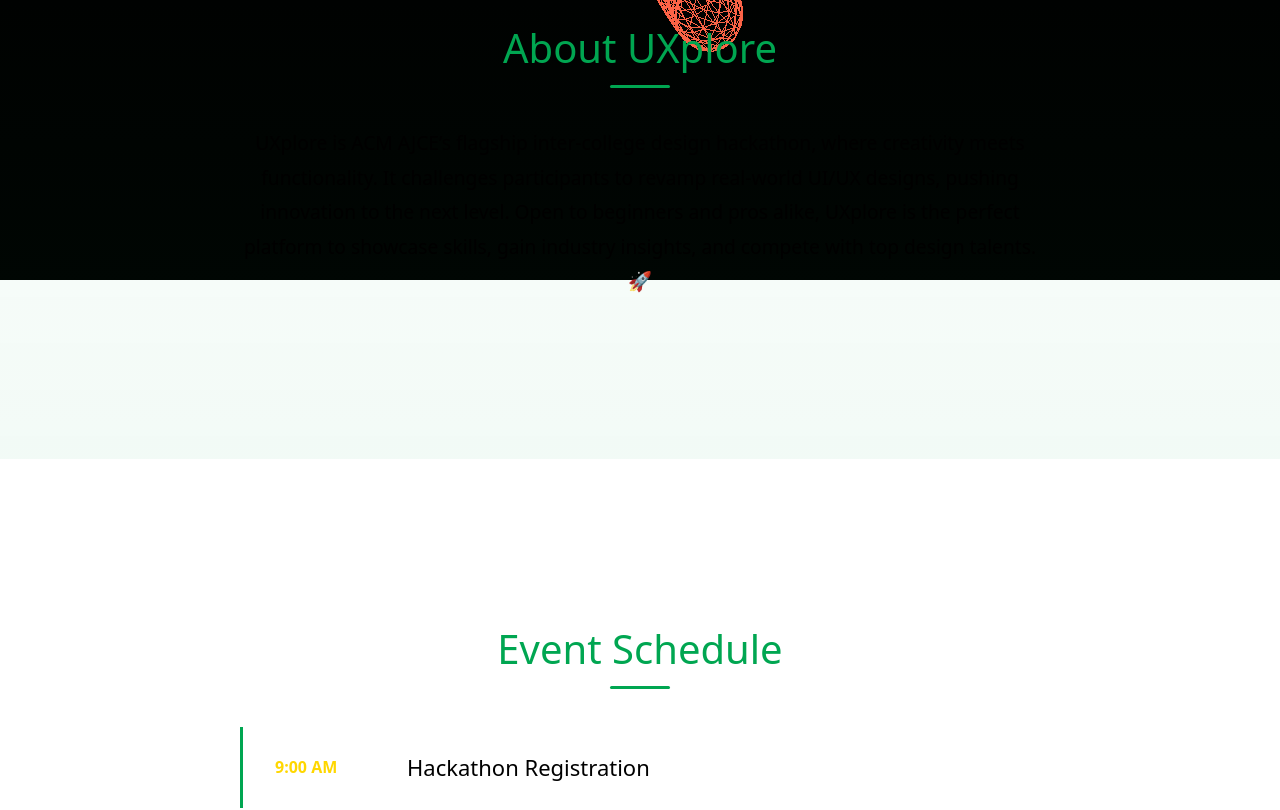
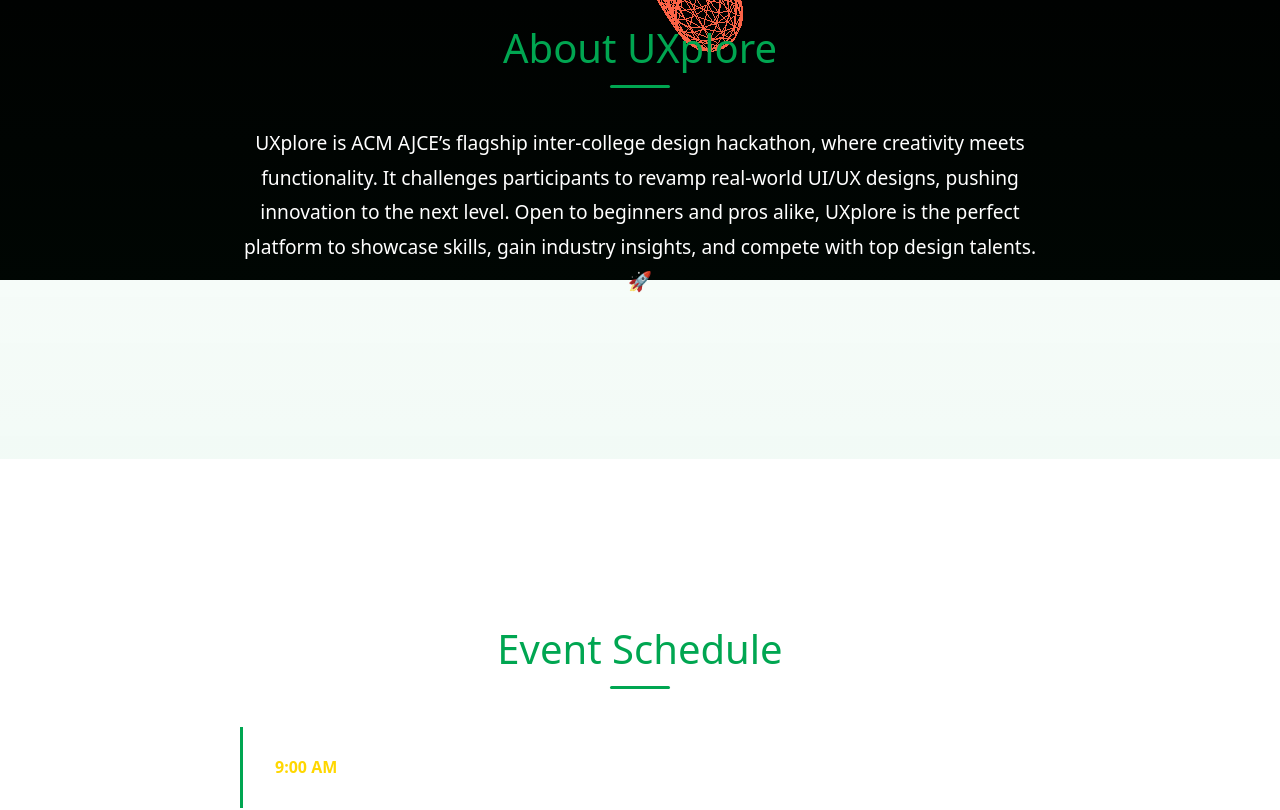
Before and after one commit to aibaljose/mulearnajce2, a React (Vite) app: page / in a window 1280 px wide. Shown: the part 1320-2130 px from the top of the page. Built offline with nearby package versions, Linux system fonts and the light colour scheme.

Commit message:
added qr

```diff
--- a/src/style.css
+++ b/src/style.css
@@ -240,6 +240,7 @@
   p{
     font-size: 22px;
     font-weight: 400;
+    color: white;
   }
 
   .judge-card {
--- a/src/ticket.jsx
+++ b/src/ticket.jsx
@@ -5,7 +5,7 @@
 
 const Ticket = () => {
     // Retrieve 'users' from localStorage
-    const ticketData = JSON.parse(localStorage.getItem("users"));
+    const ticketData = JSON.parse(localStorage.getItem("ticketData"));
     const teamLead = ticketData?.teamLead || {};
     const members = ticketData?.members || [];
 
@@ -33,6 +33,7 @@
                             <div className="details mt-2 border-2 p-3 rounded-md">
                                 <h1><b>{teamLead.name || "Not valid"}</b></h1>
                                 <h1>{teamLead.course || "Not valid"}</h1>
+                                {console.log(teamLead.course)}
                             </div>
                             <div className="details mt-2 border p-3 rounded-md text-center flex-wrap items-center justify-center">
                                 <h1>UI/UX Redesign Challenge</h1>
```
